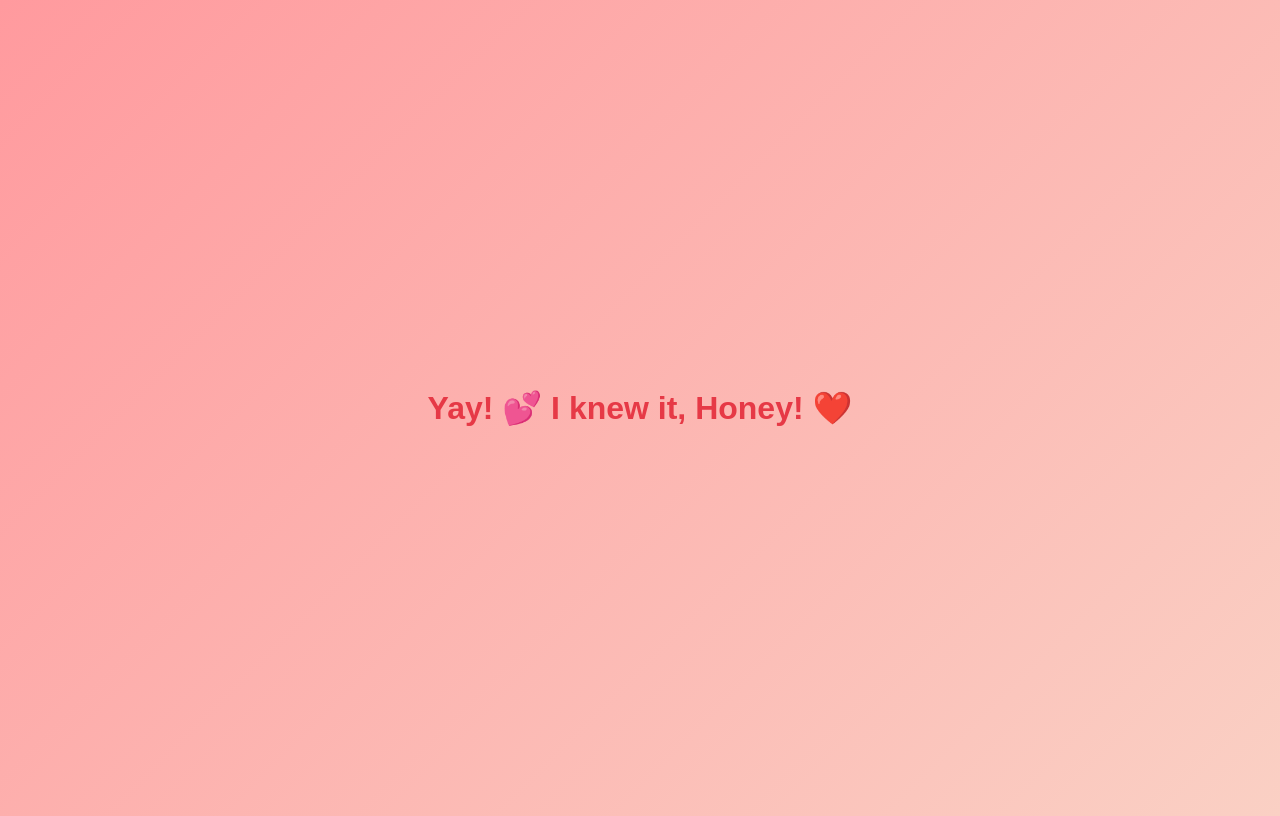
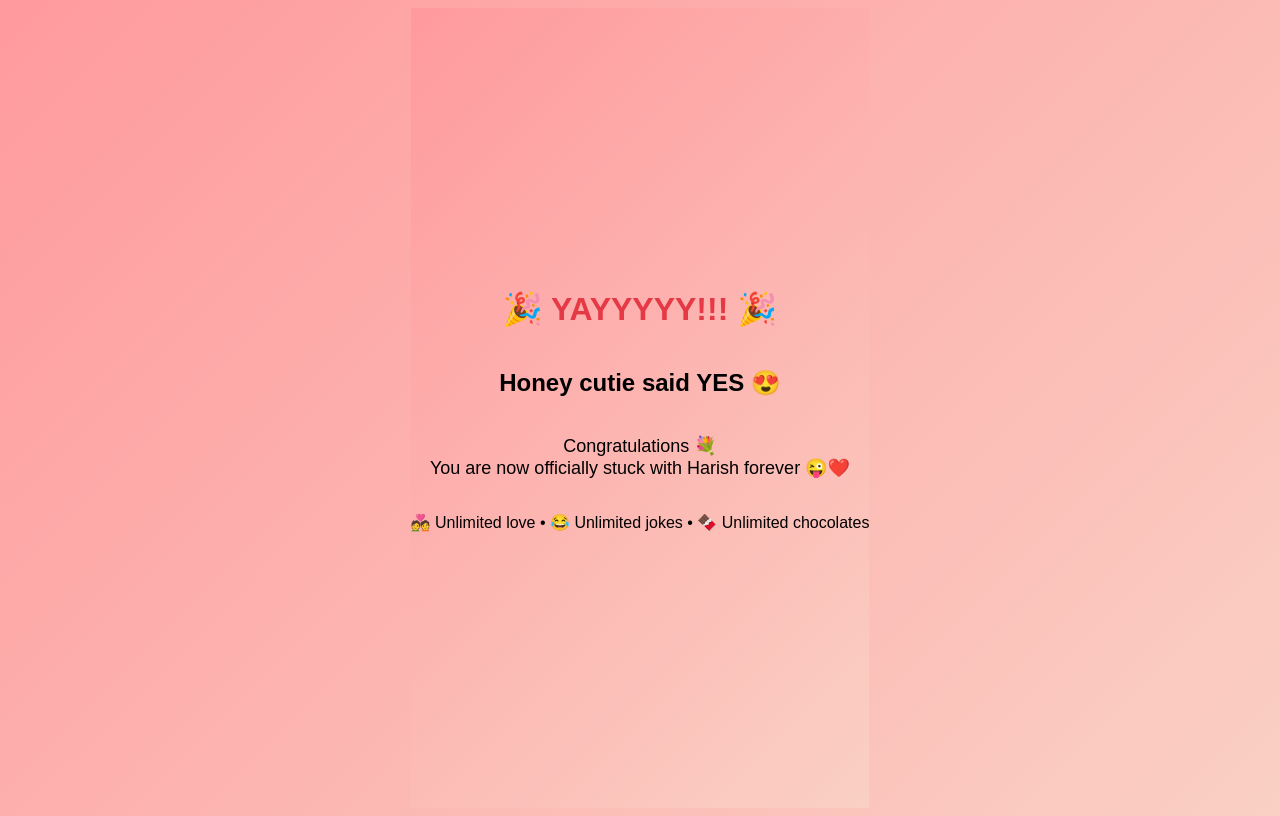
Before and after one commit to harishmourya8-sys/valentine-for-honey, a plain HTML site: page index.html in a window 1280 px wide. Both pictures are taken after a click on the button "YES 😍". Drawn offline with Linux system fonts and the light colour scheme.

Commit message:
Refactor yesClick function with template literals
Updated the yesClick function to use template literals for HTML content.

```diff
--- a/index.html
+++ b/index.html
@@ -51,9 +51,30 @@
 </div>
 
 <script>
-  function yesClick() {
-    document.body.innerHTML = "<h1>Yay! 💕 I knew it, Honey! ❤️</h1>";
-  }
+
+function yesClick() {
+  document.body.innerHTML = `
+    <div style="
+      height:100vh;
+      display:flex;
+      flex-direction:column;
+      justify-content:center;
+      align-items:center;
+      background:linear-gradient(135deg,#ff9a9e,#fad0c4);
+      text-align:center;
+      font-family:Arial;
+    ">
+      <h1>🎉 YAYYYYY!!! 🎉</h1>
+      <h2>Honey cutie said YES 😍</h2>
+      <p style="font-size:18px;">
+        Congratulations 💐 <br>
+        You are now officially stuck with Harish forever 😜❤️
+      </p>
+      <p>💑 Unlimited love • 😂 Unlimited jokes • 🍫 Unlimited chocolates</p>
+    </div>
+  `;
+}
+
   function moveNo() {
     const btn = document.getElementById("no");
     btn.style.left = Math.random() * 80 + "vw";
```
